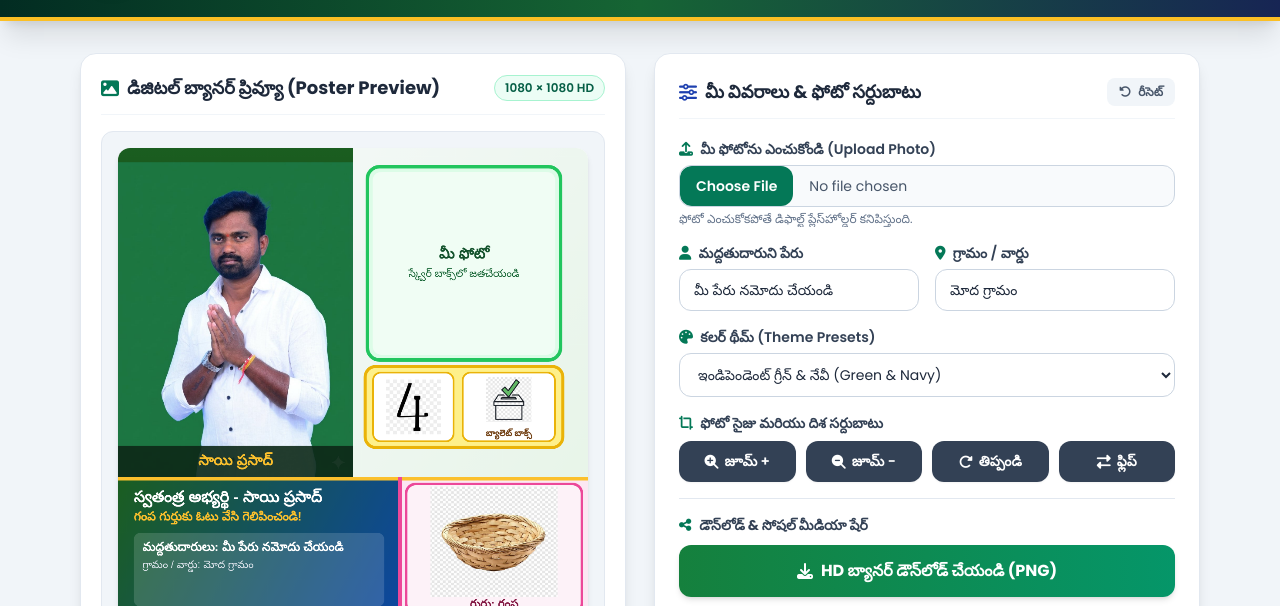
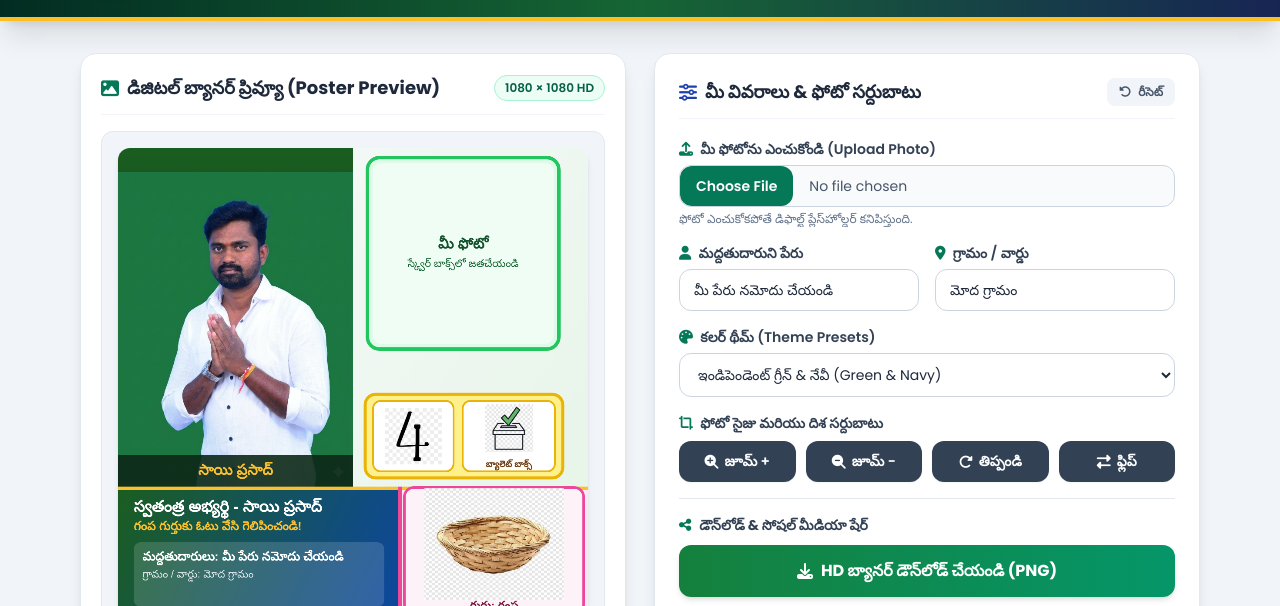
Before and after one commit to bnr7466-wq/saiprasad-independent, a plain HTML site: page index2.html in a window 1280 px wide. Shown: the part 112-718 px from the top of the page. Drawn offline with nearby package versions, Linux system fonts and the light colour scheme; a web font is replaced by a local one.

Commit message:
Update index2.html

```diff
--- a/index2.html
+++ b/index2.html
@@ -385,7 +385,7 @@
 
         let supporterBox = {
             x: 585,
-            y: 55,
+            y: 36,
             size: 420
         };
 
@@ -705,7 +705,7 @@
         function drawCanvas() {
             const w = canvas.width;
             const h = canvas.height;
-            const upperHeight = Math.round(h * 0.70);
+            const upperHeight = Math.round(h * 0.72);
             const bottomHeight = h - upperHeight;
             const themeKey = themeSelect.value || 'green';
             const theme = THEMES[themeKey] || THEMES.green;
@@ -765,8 +765,8 @@
             // 3. Light Green Highlight Square Box for Supporter Photo
             supporterBox = {
                 x: 585,
-                y: 55,
-                size: 420
+                y: 34,
+                size: 416
             };
 
             ctx.save();
@@ -817,11 +817,11 @@
             }
             ctx.restore();
 
-            // 4. Yellow Highlight Area (Moved from bottom): 4.png + ballot.png
+            // 4. Yellow Highlight Area Moved Down: 4.png + ballot.png
             const yellowGroupX = 568;
-            const yellowGroupY = 502;
+            const yellowGroupY = 566;
             const yellowGroupW = 454;
-            const yellowGroupH = 186;
+            const yellowGroupH = 192;
 
             ctx.save();
             drawRoundedRect(yellowGroupX, yellowGroupY, yellowGroupW, yellowGroupH, 24);
@@ -833,9 +833,9 @@
 
             // 4.png card inside Yellow Highlight
             const fourCardW = 185;
-            const fourCardH = 158;
+            const fourCardH = 162;
             const fourCardX = yellowGroupX + 18;
-            const fourCardY = yellowGroupY + 14;
+            const fourCardY = yellowGroupY + 15;
 
             drawRoundedRect(fourCardX, fourCardY, fourCardW, fourCardH, 18);
             ctx.fillStyle = '#ffffff';
@@ -867,9 +867,9 @@
 
             // ballot.png card inside Yellow Highlight
             const ballotCardW = 212;
-            const ballotCardH = 158;
+            const ballotCardH = 162;
             const ballotCardX = yellowGroupX + 224;
-            const ballotCardY = yellowGroupY + 14;
+            const ballotCardY = yellowGroupY + 15;
 
             drawRoundedRect(ballotCardX, ballotCardY, ballotCardW, ballotCardH, 18);
             ctx.fillStyle = '#ffffff';
@@ -881,14 +881,14 @@
             if (isBallotLoaded && ballotImg.width > 0 && ballotImg.height > 0) {
                 const padB = 14;
                 const availBW = ballotCardW - padB * 2;
-                const availBH = ballotCardH - padB * 2 - 26;
+                const availBH = ballotCardH - padB * 2 - 24;
                 const scaleB = Math.min(availBW / ballotImg.width, availBH / ballotImg.height);
                 const wB = ballotImg.width * scaleB;
                 const hB = ballotImg.height * scaleB;
                 ctx.drawImage(
                     ballotImg,
                     ballotCardX + (ballotCardW - wB) / 2,
-                    ballotCardY + 10 + (availBH - hB) / 2,
+                    ballotCardY + 8 + (availBH - hB) / 2,
                     wB,
                     hB
                 );
@@ -904,10 +904,10 @@
             ctx.font = 'bold 20px Ramabhadra, sans-serif';
             ctx.textAlign = 'center';
             ctx.textBaseline = 'bottom';
-            ctx.fillText('బ్యాలెట్ బాక్స్', ballotCardX + ballotCardW / 2, ballotCardY + ballotCardH - 8);
+            ctx.fillText('బ్యాలెట్ బాక్స్', ballotCardX + ballotCardW / 2, ballotCardY + ballotCardH - 6);
             ctx.restore();
 
-            // 5. Bottom Two Partitions Section (Left: Supporter Details, Right: Pink Highlight with larger Gampa)
+            // 5. Bottom Two Partitions Section (Left: Supporter Details, Right: Pink Highlight with larger Gampa moved up)
             ctx.save();
             const splitX = Math.round(w * 0.60);
             const leftPartW = splitX;
@@ -957,12 +957,12 @@
             ctx.font = '24px Ramabhadra, sans-serif';
             ctx.fillText(`గ్రామం / వార్డు: ${supLoc}`, 56, upperHeight + 202);
 
-            // Right Partition Content (Pink Highlight): Slightly Larger Gampa Symbol
-            const gampaBoxPad = 14;
+            // Right Partition Content (Pink Highlight): Larger Gampa Symbol Shifted Up
+            const gampaBoxPad = 10;
             const gampaBoxX = splitX + gampaBoxPad;
-            const gampaBoxY = upperHeight + 16;
+            const gampaBoxY = upperHeight + 2;
             const gampaBoxW = rightPartW - gampaBoxPad * 2;
-            const gampaBoxH = bottomHeight - 28;
+            const gampaBoxH = bottomHeight - 12;
 
             drawRoundedRect(gampaBoxX, gampaBoxY, gampaBoxW, gampaBoxH, 22);
             ctx.fillStyle = '#fdf2f8';
@@ -972,15 +972,15 @@
             ctx.stroke();
 
             if (isGampaLoaded && gampaImg.width > 0 && gampaImg.height > 0) {
-                const imgAreaH = gampaBoxH - 42;
-                const imgAreaW = gampaBoxW - 14;
-                const gScale = Math.min(imgAreaW / gampaImg.width, imgAreaH / gampaImg.height) * 1.15;
+                const imgAreaH = gampaBoxH - 34;
+                const imgAreaW = gampaBoxW - 8;
+                const gScale = Math.min(imgAreaW / gampaImg.width, imgAreaH / gampaImg.height) * 1.25;
                 const gW = Math.min(gampaImg.width * gScale, imgAreaW);
                 const gH = Math.min(gampaImg.height * gScale, imgAreaH);
                 ctx.drawImage(
                     gampaImg,
                     gampaBoxX + (gampaBoxW - gW) / 2,
-                    gampaBoxY + 6 + (imgAreaH - gH) / 2,
+                    gampaBoxY + 2 + (imgAreaH - gH) / 2,
                     gW,
                     gH
                 );
@@ -988,8 +988,8 @@
                 drawWovenGampaIllustration(
                     ctx,
                     gampaBoxX + gampaBoxW / 2,
-                    gampaBoxY + gampaBoxH / 2 - 12,
-                    Math.min(gampaBoxW, gampaBoxH) * 0.76,
+                    gampaBoxY + gampaBoxH / 2 - 14,
+                    Math.min(gampaBoxW, gampaBoxH) * 0.8,
                     '#9d174d',
                     '#ec4899'
                 );
@@ -999,7 +999,7 @@
             ctx.font = 'bold 26px Ramabhadra, sans-serif';
             ctx.textAlign = 'center';
             ctx.textBaseline = 'bottom';
-            ctx.fillText('గుర్తు: గంప', gampaBoxX + gampaBoxW / 2, gampaBoxY + gampaBoxH - 6);
+            ctx.fillText('గుర్తు: గంప', gampaBoxX + gampaBoxW / 2, gampaBoxY + gampaBoxH - 4);
 
             ctx.restore();
         }
```
